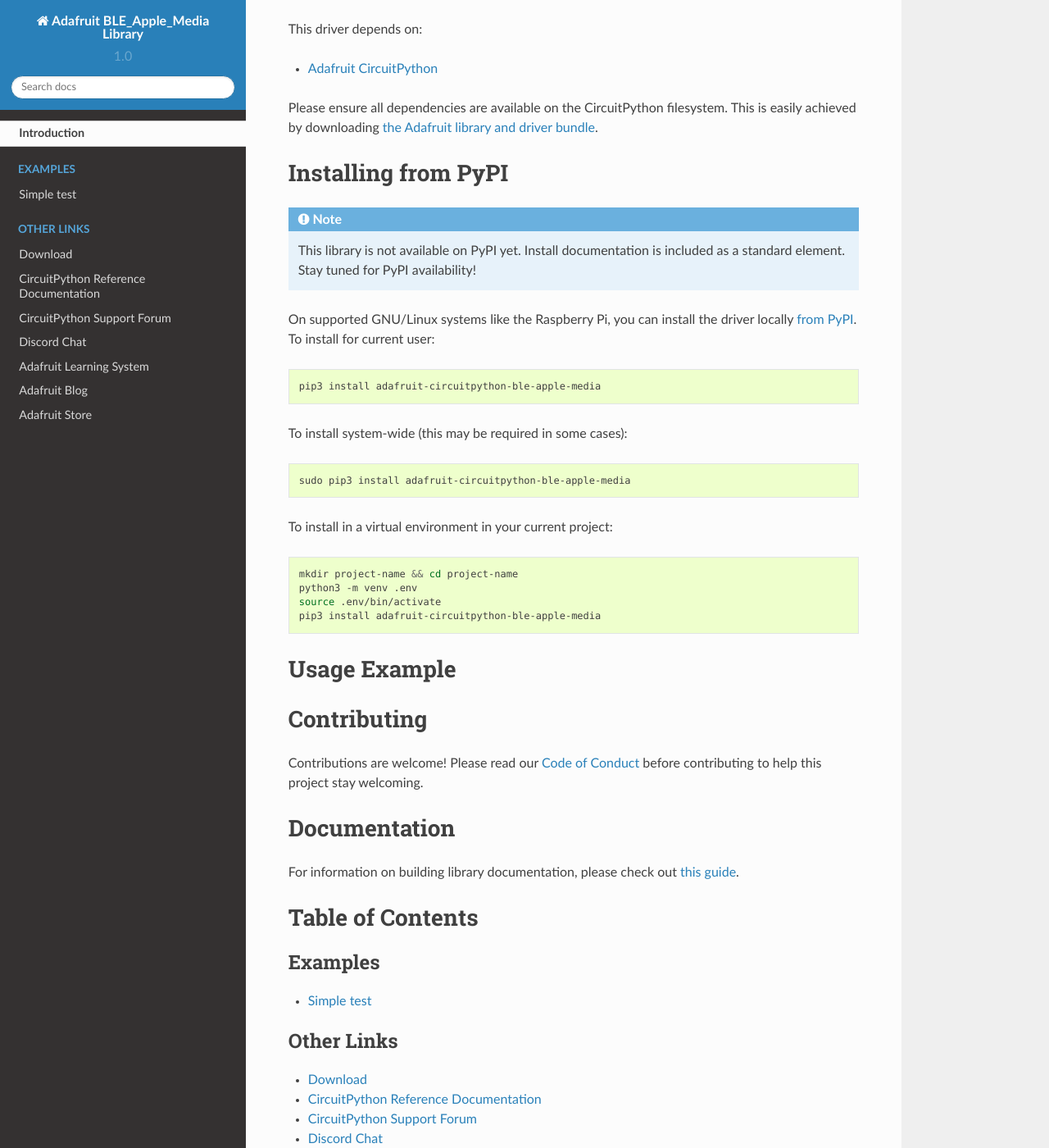
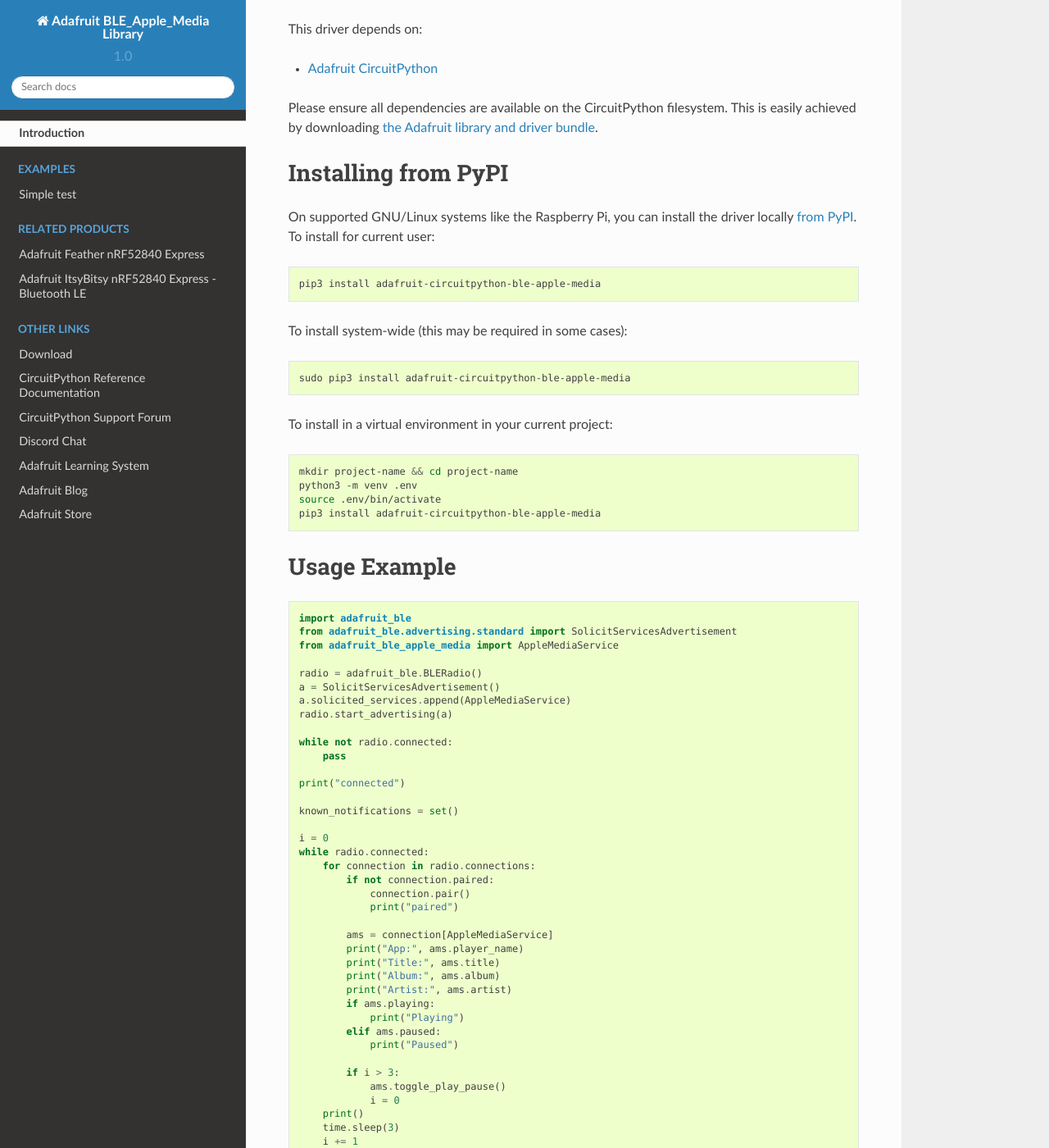
Before and after one commit to adafruit/Adafruit_CircuitPython_BLE_Apple_Media, a Sphinx documentation site: the page built from docs/index.rst, in a window 1280 px wide and 1400 px high, scrolled down 289 px. Shown: the whole window at 82% size. Built offline with Sphinx 7.4.7 and the Read the Docs theme 2.0.0, drawn with Linux system fonts in a browser that asks for light colours; some of the changed text lies outside the part shown.

Commit message:
Worked through Sphinx failures, passes locally

```diff
--- a/README.rst
+++ b/README.rst
@@ -28,11 +28,6 @@
 
 Installing from PyPI
 =====================
-.. note:: This library is not available on PyPI yet. Install documentation is included
-   as a standard element. Stay tuned for PyPI availability!
-
-.. todo:: Remove the above note if PyPI version is/will be available at time of release.
-   If the library is not planned for PyPI, remove the entire 'Installing from PyPI' section.
 
 On supported GNU/Linux systems like the Raspberry Pi, you can install the driver locally `from
 PyPI <https://pypi.org/project/adafruit-circuitpython-ble_apple_media/>`_. To install for current user:
@@ -59,7 +54,50 @@
 Usage Example
 =============
 
-.. todo:: Add a quick, simple example. It and other examples should live in the examples folder and be included in docs/examples.rst.
+.. code-block:: python
+
+    import adafruit_ble
+    from adafruit_ble.advertising.standard import SolicitServicesAdvertisement
+    from adafruit_ble_apple_media import AppleMediaService
+
+    radio = adafruit_ble.BLERadio()
+    a = SolicitServicesAdvertisement()
+    a.solicited_services.append(AppleMediaService)
+    radio.start_advertising(a)
+
+    while not radio.connected:
+        pass
+
+    print("connected")
+
+    known_notifications = set()
+
+    i = 0
+    while radio.connected:
+        for connection in radio.connections:
+            if not connection.paired:
+                connection.pair()
+                print("paired")
+
+            ams = connection[AppleMediaService]
+            print("App:", ams.player_name)
+            print("Title:", ams.title)
+            print("Album:", ams.album)
+            print("Artist:", ams.artist)
+            if ams.playing:
+                print("Playing")
+            elif ams.paused:
+                print("Paused")
+
+            if i > 3:
+                ams.toggle_play_pause()
+                i = 0
+        print()
+        time.sleep(3)
+        i += 1
+
+    print("disconnected")
+
 
 Contributing
 ============
--- a/adafruit_ble_apple_media.py
+++ b/adafruit_ble_apple_media.py
@@ -148,7 +148,7 @@
     """View and control currently playing media.
 
     Exact functionality varies with different media apps. For example, Spotify will include the
-    album name and artist name in `track_title` when controlling playback on a remote device.
+    album name and artist name in `title` when controlling playback on a remote device.
     `artist` includes a description of the remote playback.
 
     """
--- a/docs/index.rst
+++ b/docs/index.rst
@@ -23,14 +23,12 @@
 .. toctree::
     :caption: Tutorials
 
-.. todo:: Add any Learn guide links here. If there are none, then simply delete this todo and leave
-    the toctree above for use later.
-
 .. toctree::
     :caption: Related Products
 
-.. todo:: Add any product links here. If there are none, then simply delete this todo and leave
-    the toctree above for use later.
+    Adafruit Feather nRF52840 Express <https://www.adafruit.com/product/4062>
+
+    Adafruit ItsyBitsy nRF52840 Express - Bluetooth LE <https://www.adafruit.com/product/4481>
 
 .. toctree::
     :caption: Other Links
```
